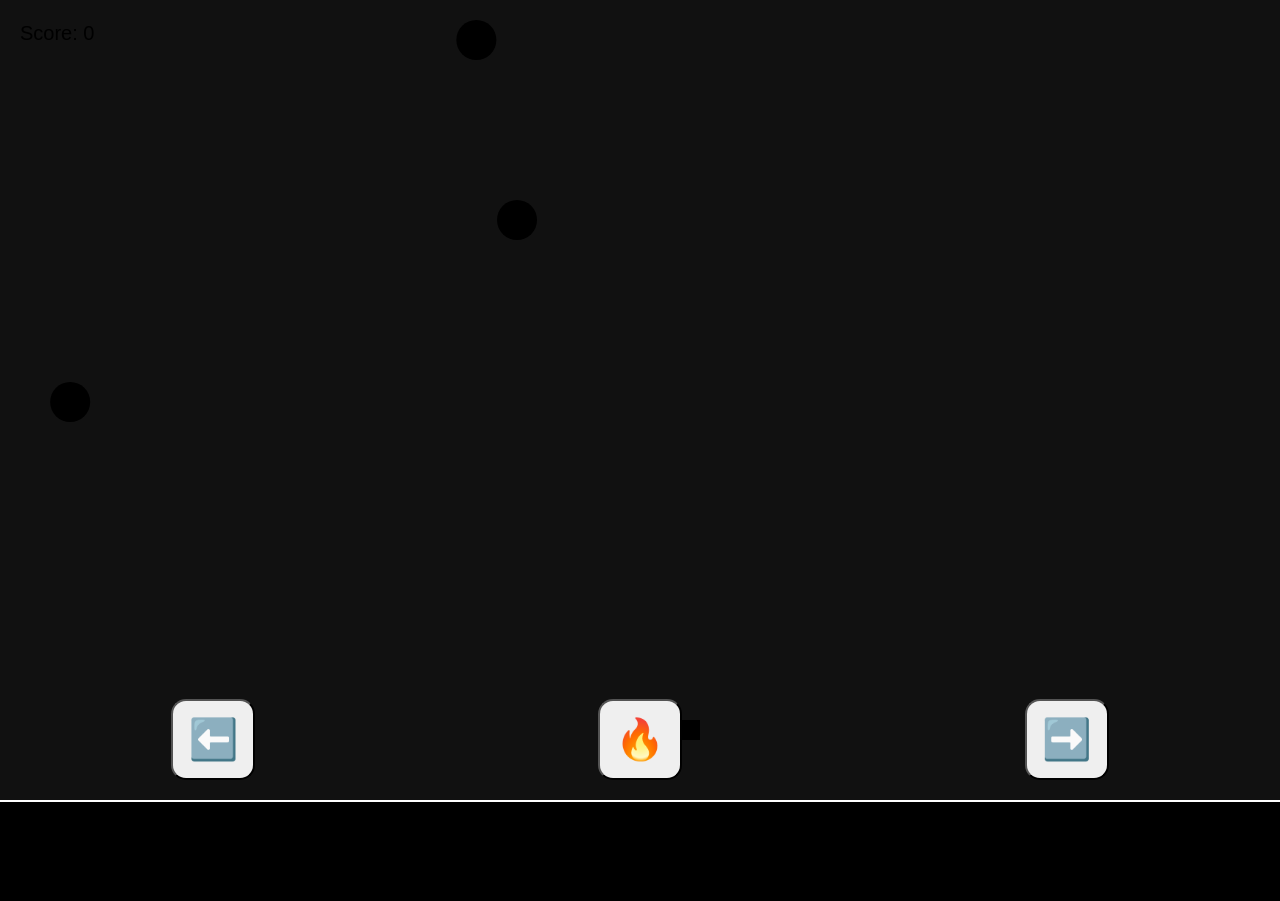
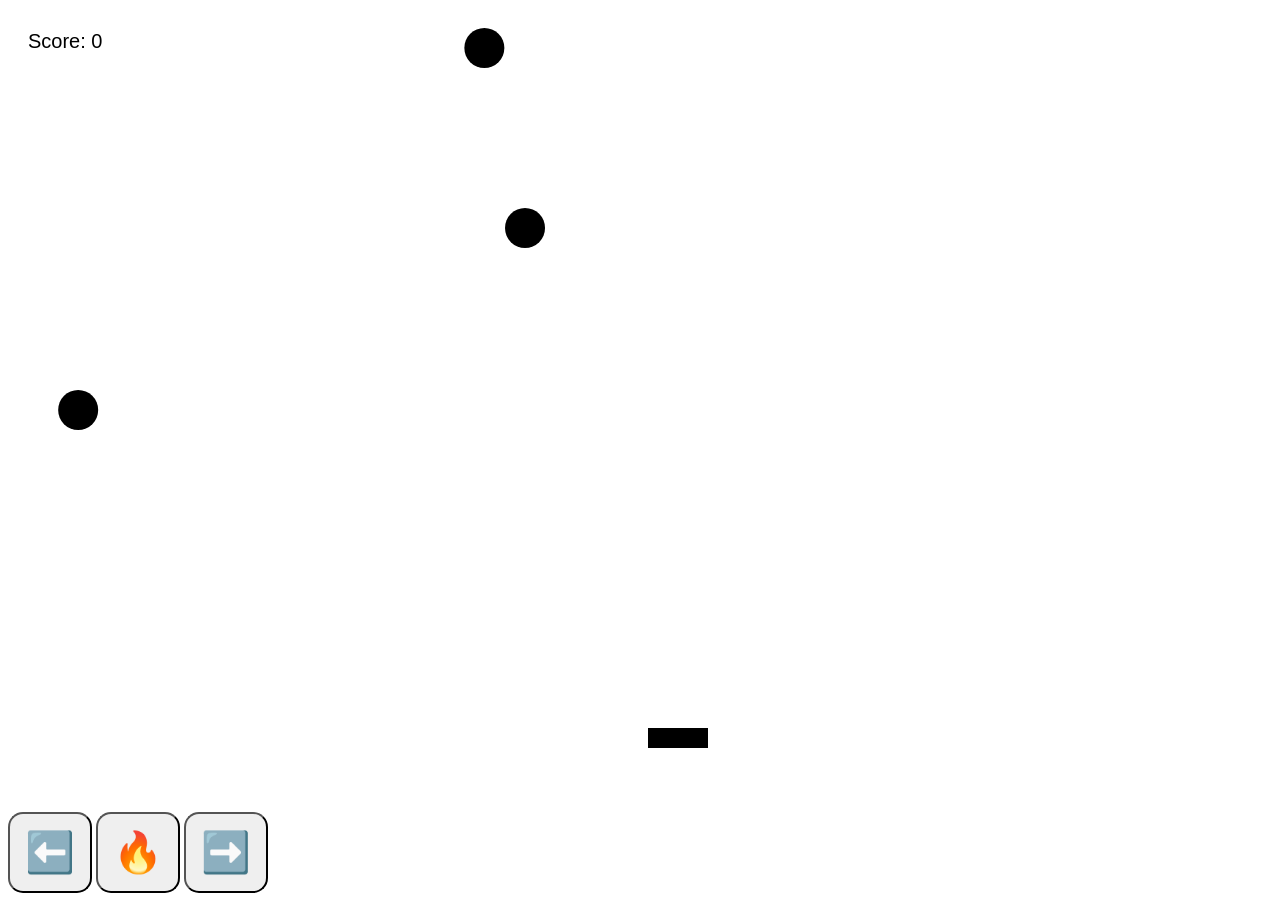
Before and after one commit to jsubodh06/SpaceShooter, a plain HTML site: page index.html in a window 1280 px wide. Before the commit the page ends 802 px from the top, so only its background shows below. Drawn offline with Linux system fonts and the light colour scheme.

Commit message:
Update style.css

```diff
--- a/style.css
+++ b/style.css
@@ -1,18 +1,5 @@
-body {
-    margin: 0;
-    background: black;
-    display: flex;
-    justify-content: center;
-    align-items: center;
-    height: 100vh;
-}
-
-#gameCanvas {
-    background: #111;
-    border: 2px solid white;
-}
-
- #controls {
+<style>
+  #controls {
     position: fixed;
     bottom: 20px;
     width: 100%;
@@ -25,3 +12,4 @@ body {
     padding: 15px;
     border-radius: 15px;
   }
+</style>
```
